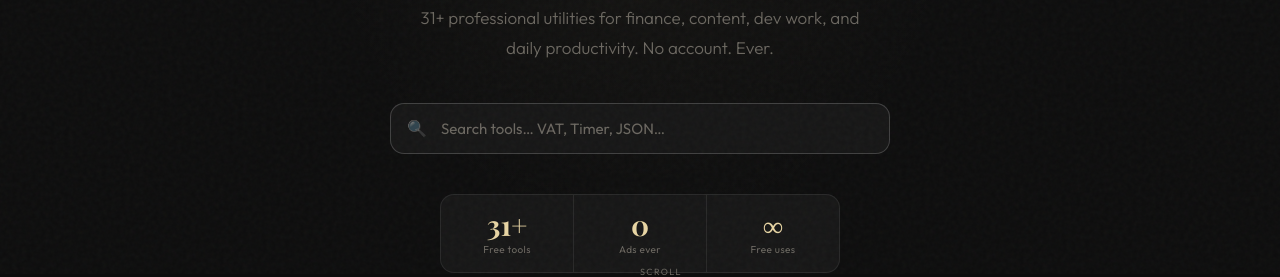
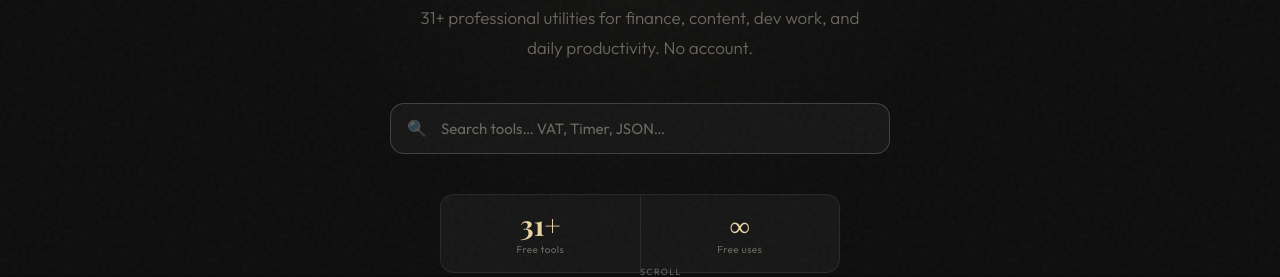
Before and after one commit to gerhet/toolcompass, a plain HTML site: page index.html in a window 1280 px wide. Shown: the part 526-803 px from the top of the page. Drawn offline with nearby package versions, Linux system fonts and the light colour scheme; a web font is replaced by a local one.

Commit message:
Update index.html

```diff
--- a/index.html
+++ b/index.html
@@ -309,14 +309,13 @@
   <div class="hero-glow"></div>
   <span class="hero-tag"><span class="hero-tag-dot"></span>Free · Private · No Login</span>
   <h1>The Digital<br><span class="line2">Swiss Army</span>Knife.</h1>
-  <p class="hero-sub">31+ professional utilities for finance, content, dev work, and daily productivity. No account. Ever.</p>
+  <p class="hero-sub">31+ professional utilities for finance, content, dev work, and daily productivity. No account.</p>
   <div class="search-outer">
     <span class="search-ico">🔍</span>
     <input type="text" id="search" placeholder="Search tools… VAT, Timer, JSON…" autocomplete="off">
   </div>
   <div class="stats-row">
     <div class="stat"><div class="stat-n">31+</div><div class="stat-l">Free tools</div></div>
-    <div class="stat"><div class="stat-n">0</div><div class="stat-l">Ads ever</div></div>
     <div class="stat"><div class="stat-n">∞</div><div class="stat-l">Free uses</div></div>
   </div>
   <div class="scroll-cue"><span>Scroll</span><div class="scroll-line"></div></div>
```
